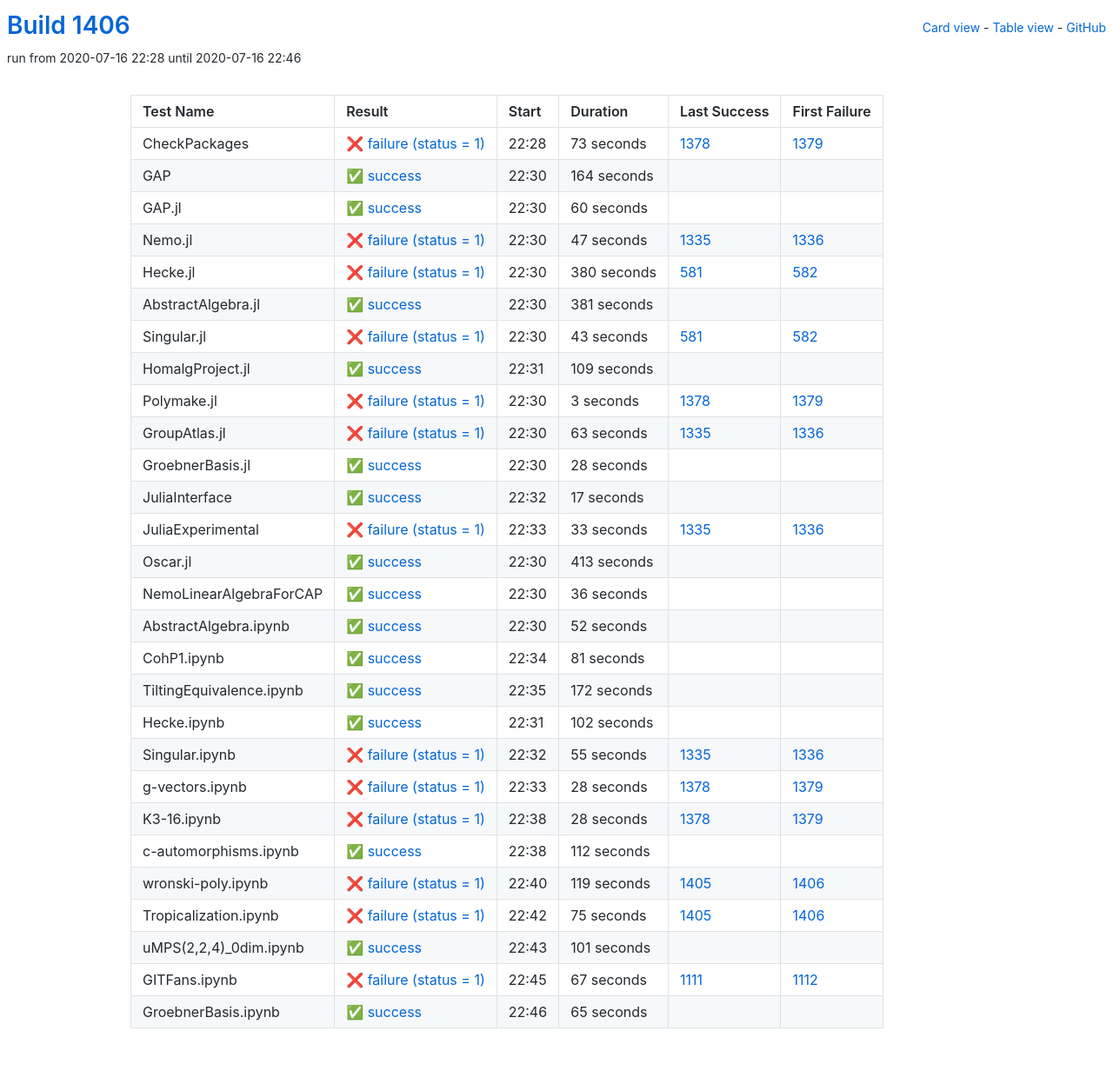
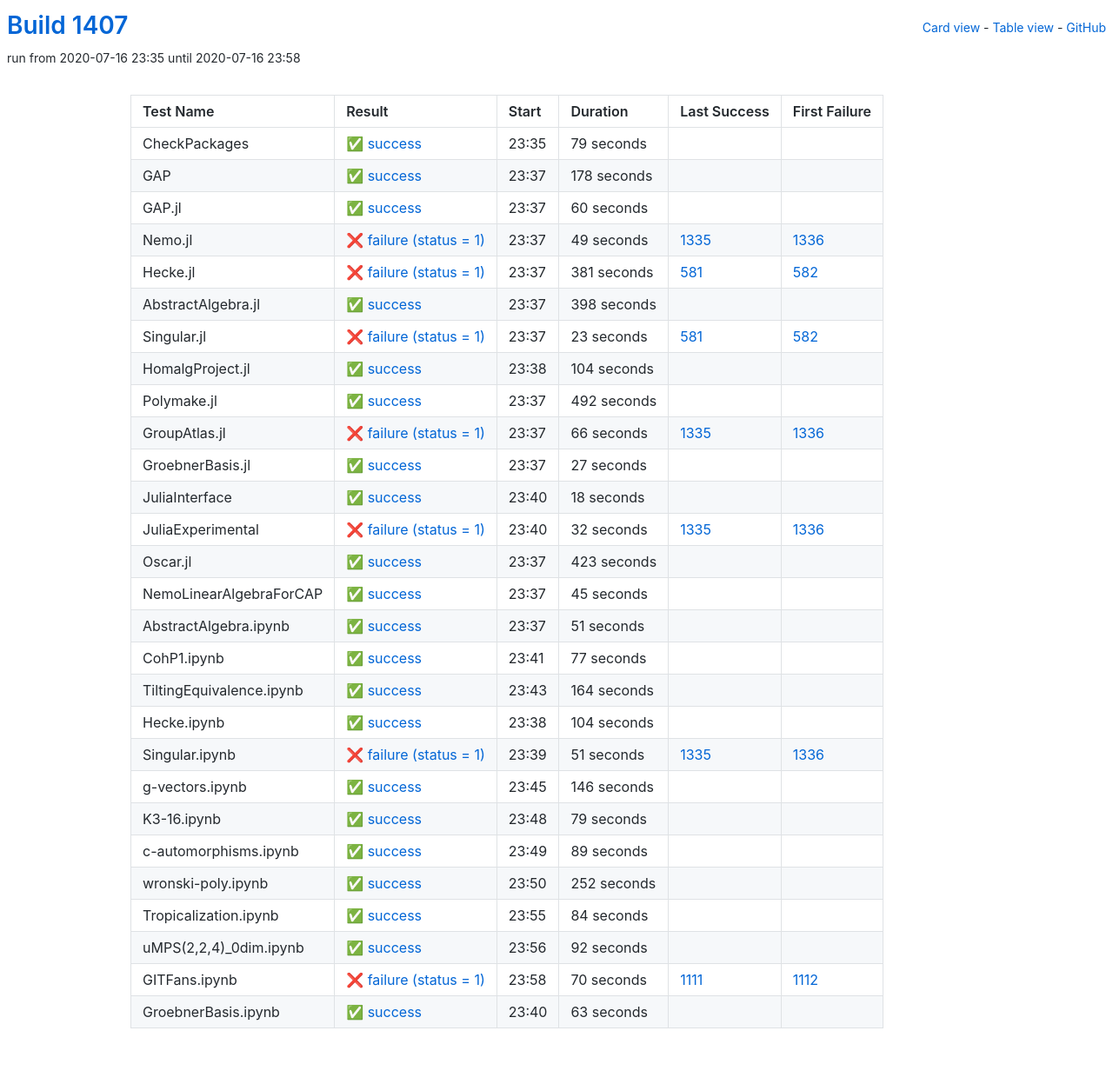
Before and after one commit to oscar-system/oscar-ci-status-1.4, a Jekyll site: the page built from table.html, in a window 1280 px wide. Shown: the whole page at 87% size. Built offline with Jekyll 4.4.1, drawn with Linux system fonts in a browser that asks for light colours.

Commit message:
Build #1407

```diff
--- a/_data/ci.yml
+++ b/_data/ci.yml
@@ -1,6 +1,6 @@
 ---
-build: 1406
-build_url: https://oscarci.mathematik.uni-kl.de/job/oscar-julia-1.4/1406/
+build: 1407
+build_url: https://oscarci.mathematik.uni-kl.de/job/oscar-julia-1.4/1407/
 job: oscar-julia-1.4
 organization: oscar-system
 repo: oscar-ci-status-1.4
@@ -8,32 +8,32 @@ repourl: https://github.com/oscar-system/oscar-ci-status-1.4
 tests:
 - name: CheckPackages
   id: checkpackages
-  log: https://oscarci.mathematik.uni-kl.de/job/oscar-julia-1.4/1406/artifact/logs/build-1406/CheckPackages.log
-  start: 2020-07-16 22:28
-  success: false
-  exitcode: 1
-  status: failure
-  duration: 73
-  last_success: 1378
-  last_success_url: https://oscarci.mathematik.uni-kl.de/job/oscar-julia-1.4/1378/
-  first_failure: 1379
-  first_failure_url: https://oscarci.mathematik.uni-kl.de/job/oscar-julia-1.4/1379/
-- name: GAP
-  id: gap
-  log: https://oscarci.mathematik.uni-kl.de/job/oscar-julia-1.4/1406/artifact/logs/build-1406/GAP.log
-  start: 2020-07-16 22:30
+  log: https://oscarci.mathematik.uni-kl.de/job/oscar-julia-1.4/1407/artifact/logs/build-1407/CheckPackages.log
+  start: 2020-07-16 23:35
   success: true
   exitcode: 0
   status: success
-  duration: 164
+  duration: 79
+  last_success: false
+  last_success_url:
+  first_failure: false
+  first_failure_url:
+- name: GAP
+  id: gap
+  log: https://oscarci.mathematik.uni-kl.de/job/oscar-julia-1.4/1407/artifact/logs/build-1407/GAP.log
+  start: 2020-07-16 23:37
+  success: true
+  exitcode: 0
+  status: success
+  duration: 178
   last_success: false
   last_success_url:
   first_failure: false
   first_failure_url:
 - name: GAP.jl
   id: gap-jl
-  log: https://oscarci.mathematik.uni-kl.de/job/oscar-julia-1.4/1406/artifact/logs/build-1406/GAP.jl.log
-  start: 2020-07-16 22:30
+  log: https://oscarci.mathematik.uni-kl.de/job/oscar-julia-1.4/1407/artifact/logs/build-1407/GAP.jl.log
+  start: 2020-07-16 23:37
   success: true
   exitcode: 0
   status: success
@@ -44,300 +44,300 @@ tests:
   first_failure_url:
 - name: Nemo.jl
   id: nemo-jl
-  log: https://oscarci.mathematik.uni-kl.de/job/oscar-julia-1.4/1406/artifact/logs/build-1406/Nemo.jl.log
-  start: 2020-07-16 22:30
+  log: https://oscarci.mathematik.uni-kl.de/job/oscar-julia-1.4/1407/artifact/logs/build-1407/Nemo.jl.log
+  start: 2020-07-16 23:37
   success: false
   exitcode: 1
   status: failure
-  duration: 47
+  duration: 49
   last_success: 1335
   last_success_url: https://oscarci.mathematik.uni-kl.de/job/oscar-julia-1.4/1335/
   first_failure: 1336
   first_failure_url: https://oscarci.mathematik.uni-kl.de/job/oscar-julia-1.4/1336/
 - name: Hecke.jl
   id: hecke-jl
-  log: https://oscarci.mathematik.uni-kl.de/job/oscar-julia-1.4/1406/artifact/logs/build-1406/Hecke.jl.log
-  start: 2020-07-16 22:30
+  log: https://oscarci.mathematik.uni-kl.de/job/oscar-julia-1.4/1407/artifact/logs/build-1407/Hecke.jl.log
+  start: 2020-07-16 23:37
   success: false
   exitcode: 1
   status: failure
-  duration: 380
+  duration: 381
   last_success: 581
   last_success_url: https://oscarci.mathematik.uni-kl.de/job/oscar-julia-1.4/581/
   first_failure: 582
   first_failure_url: https://oscarci.mathematik.uni-kl.de/job/oscar-julia-1.4/582/
 - name: AbstractAlgebra.jl
   id: abstractalgebra-jl
-  log: https://oscarci.mathematik.uni-kl.de/job/oscar-julia-1.4/1406/artifact/logs/build-1406/AbstractAlgebra.jl.log
-  start: 2020-07-16 22:30
+  log: https://oscarci.mathematik.uni-kl.de/job/oscar-julia-1.4/1407/artifact/logs/build-1407/AbstractAlgebra.jl.log
+  start: 2020-07-16 23:37
   success: true
   exitcode: 0
   status: success
-  duration: 381
+  duration: 398
   last_success: false
   last_success_url:
   first_failure: false
   first_failure_url:
 - name: Singular.jl
   id: singular-jl
-  log: https://oscarci.mathematik.uni-kl.de/job/oscar-julia-1.4/1406/artifact/logs/build-1406/Singular.jl.log
-  start: 2020-07-16 22:30
+  log: https://oscarci.mathematik.uni-kl.de/job/oscar-julia-1.4/1407/artifact/logs/build-1407/Singular.jl.log
+  start: 2020-07-16 23:37
   success: false
   exitcode: 1
   status: failure
-  duration: 43
+  duration: 23
   last_success: 581
   last_success_url: https://oscarci.mathematik.uni-kl.de/job/oscar-julia-1.4/581/
   first_failure: 582
   first_failure_url: https://oscarci.mathematik.uni-kl.de/job/oscar-julia-1.4/582/
 - name: HomalgProject.jl
   id: homalgproject-jl
-  log: https://oscarci.mathematik.uni-kl.de/job/oscar-julia-1.4/1406/artifact/logs/build-1406/HomalgProject.jl.log
-  start: 2020-07-16 22:31
+  log: https://oscarci.mathematik.uni-kl.de/job/oscar-julia-1.4/1407/artifact/logs/build-1407/HomalgProject.jl.log
+  start: 2020-07-16 23:38
   success: true
   exitcode: 0
   status: success
-  duration: 109
+  duration: 104
   last_success: false
   last_success_url:
   first_failure: false
   first_failure_url:
 - name: Polymake.jl
   id: polymake-jl
-  log: https://oscarci.mathematik.uni-kl.de/job/oscar-julia-1.4/1406/artifact/logs/build-1406/Polymake.jl.log
-  start: 2020-07-16 22:30
+  log: https://oscarci.mathematik.uni-kl.de/job/oscar-julia-1.4/1407/artifact/logs/build-1407/Polymake.jl.log
+  start: 2020-07-16 23:37
+  success: true
+  exitcode: 0
+  status: success
+  duration: 492
+  last_success: false
+  last_success_url:
+  first_failure: false
+  first_failure_url:
+- name: GroupAtlas.jl
+  id: groupatlas-jl
+  log: https://oscarci.mathematik.uni-kl.de/job/oscar-julia-1.4/1407/artifact/logs/build-1407/GroupAtlas.jl.log
+  start: 2020-07-16 23:37
   success: false
   exitcode: 1
   status: failure
-  duration: 3
-  last_success: 1378
-  last_success_url: https://oscarci.mathematik.uni-kl.de/job/oscar-julia-1.4/1378/
-  first_failure: 1379
-  first_failure_url: https://oscarci.mathematik.uni-kl.de/job/oscar-julia-1.4/1379/
-- name: GroupAtlas.jl
-  id: groupatlas-jl
-  log: https://oscarci.mathematik.uni-kl.de/job/oscar-julia-1.4/1406/artifact/logs/build-1406/GroupAtlas.jl.log
-  start: 2020-07-16 22:30
-  success: false
-  exitcode: 1
-  status: failure
-  duration: 63
+  duration: 66
   last_success: 1335
   last_success_url: https://oscarci.mathematik.uni-kl.de/job/oscar-julia-1.4/1335/
   first_failure: 1336
   first_failure_url: https://oscarci.mathematik.uni-kl.de/job/oscar-julia-1.4/1336/
 - name: GroebnerBasis.jl
   id: groebnerbasis-jl
-  log: https://oscarci.mathematik.uni-kl.de/job/oscar-julia-1.4/1406/artifact/logs/build-1406/GroebnerBasis.jl.log
-  start: 2020-07-16 22:30
+  log: https://oscarci.mathematik.uni-kl.de/job/oscar-julia-1.4/1407/artifact/logs/build-1407/GroebnerBasis.jl.log
+  start: 2020-07-16 23:37
   success: true
   exitcode: 0
   status: success
-  duration: 28
+  duration: 27
   last_success: false
   last_success_url:
   first_failure: false
   first_failure_url:
 - name: JuliaInterface
   id: juliainterface
-  log: https://oscarci.mathematik.uni-kl.de/job/oscar-julia-1.4/1406/artifact/logs/build-1406/JuliaInterface.log
-  start: 2020-07-16 22:32
+  log: https://oscarci.mathematik.uni-kl.de/job/oscar-julia-1.4/1407/artifact/logs/build-1407/JuliaInterface.log
+  start: 2020-07-16 23:40
   success: true
   exitcode: 0
   status: success
-  duration: 17
+  duration: 18
   last_success: false
   last_success_url:
   first_failure: false
   first_failure_url:
 - name: JuliaExperimental
   id: juliaexperimental
-  log: https://oscarci.mathematik.uni-kl.de/job/oscar-julia-1.4/1406/artifact/logs/build-1406/JuliaExperimental.log
-  start: 2020-07-16 22:33
+  log: https://oscarci.mathematik.uni-kl.de/job/oscar-julia-1.4/1407/artifact/logs/build-1407/JuliaExperimental.log
+  start: 2020-07-16 23:40
   success: false
   exitcode: 1
   status: failure
-  duration: 33
+  duration: 32
   last_success: 1335
   last_success_url: https://oscarci.mathematik.uni-kl.de/job/oscar-julia-1.4/1335/
   first_failure: 1336
   first_failure_url: https://oscarci.mathematik.uni-kl.de/job/oscar-julia-1.4/1336/
 - name: Oscar.jl
   id: oscar-jl
-  log: https://oscarci.mathematik.uni-kl.de/job/oscar-julia-1.4/1406/artifact/logs/build-1406/Oscar.jl.log
-  start: 2020-07-16 22:30
+  log: https://oscarci.mathematik.uni-kl.de/job/oscar-julia-1.4/1407/artifact/logs/build-1407/Oscar.jl.log
+  start: 2020-07-16 23:37
   success: true
   exitcode: 0
   status: success
-  duration: 413
+  duration: 423
   last_success: false
   last_success_url:
   first_failure: false
   first_failure_url:
 - name: NemoLinearAlgebraForCAP
   id: nemolinearalgebraforcap
-  log: https://oscarci.mathematik.uni-kl.de/job/oscar-julia-1.4/1406/artifact/logs/build-1406/NemoLinearAlgebraForCAP.log
-  start: 2020-07-16 22:30
+  log: https://oscarci.mathematik.uni-kl.de/job/oscar-julia-1.4/1407/artifact/logs/build-1407/NemoLinearAlgebraForCAP.log
+  start: 2020-07-16 23:37
   success: true
   exitcode: 0
   status: success
-  duration: 36
+  duration: 45
   last_success: false
   last_success_url:
   first_failure: false
   first_failure_url:
 - name: AbstractAlgebra.ipynb
   id: abstractalgebra-ipynb
-  log: https://oscarci.mathematik.uni-kl.de/job/oscar-julia-1.4/1406/artifact/logs/build-1406/AbstractAlgebra.ipynb.log
-  start: 2020-07-16 22:30
+  log: https://oscarci.mathematik.uni-kl.de/job/oscar-julia-1.4/1407/artifact/logs/build-1407/AbstractAlgebra.ipynb.log
+  start: 2020-07-16 23:37
   success: true
   exitcode: 0
   status: success
-  duration: 52
+  duration: 51
   last_success: false
   last_success_url:
   first_failure: false
   first_failure_url:
 - name: CohP1.ipynb
   id: cohp1-ipynb
-  log: https://oscarci.mathematik.uni-kl.de/job/oscar-julia-1.4/1406/artifact/logs/build-1406/CohP1.ipynb.log
-  start: 2020-07-16 22:34
+  log: https://oscarci.mathematik.uni-kl.de/job/oscar-julia-1.4/1407/artifact/logs/build-1407/CohP1.ipynb.log
+  start: 2020-07-16 23:41
   success: true
   exitcode: 0
   status: success
-  duration: 81
+  duration: 77
   last_success: false
   last_success_url:
   first_failure: false
   first_failure_url:
 - name: TiltingEquivalence.ipynb
   id: tiltingequivalence-ipynb
-  log: https://oscarci.mathematik.uni-kl.de/job/oscar-julia-1.4/1406/artifact/logs/build-1406/TiltingEquivalence.ipynb.log
-  start: 2020-07-16 22:35
+  log: https://oscarci.mathematik.uni-kl.de/job/oscar-julia-1.4/1407/artifact/logs/build-1407/TiltingEquivalence.ipynb.log
+  start: 2020-07-16 23:43
   success: true
   exitcode: 0
   status: success
-  duration: 172
+  duration: 164
   last_success: false
   last_success_url:
   first_failure: false
   first_failure_url:
 - name: Hecke.ipynb
   id: hecke-ipynb
-  log: https://oscarci.mathematik.uni-kl.de/job/oscar-julia-1.4/1406/artifact/logs/build-1406/Hecke.ipynb.log
-  start: 2020-07-16 22:31
+  log: https://oscarci.mathematik.uni-kl.de/job/oscar-julia-1.4/1407/artifact/logs/build-1407/Hecke.ipynb.log
+  start: 2020-07-16 23:38
   success: true
   exitcode: 0
   status: success
-  duration: 102
+  duration: 104
   last_success: false
   last_success_url:
   first_failure: false
   first_failure_url:
 - name: Singular.ipynb
   id: singular-ipynb
-  log: https://oscarci.mathematik.uni-kl.de/job/oscar-julia-1.4/1406/artifact/logs/build-1406/Singular.ipynb.log
-  start: 2020-07-16 22:32
+  log: https://oscarci.mathematik.uni-kl.de/job/oscar-julia-1.4/1407/artifact/logs/build-1407/Singular.ipynb.log
+  start: 2020-07-16 23:39
   success: false
   exitcode: 1
   status: failure
-  duration: 55
+  duration: 51
   last_success: 1335
   last_success_url: https://oscarci.mathematik.uni-kl.de/job/oscar-julia-1.4/1335/
   first_failure: 1336
   first_failure_url: https://oscarci.mathematik.uni-kl.de/job/oscar-julia-1.4/1336/
 - name: g-vectors.ipynb
   id: g-vectors-ipynb
-  log: https://oscarci.mathematik.uni-kl.de/job/oscar-julia-1.4/1406/artifact/logs/build-1406/g-vectors.ipynb.log
-  start: 2020-07-16 22:33
-  success: false
-  exitcode: 1
-  status: failure
-  duration: 28
-  last_success: 1378
-  last_success_url: https://oscarci.mathematik.uni-kl.de/job/oscar-julia-1.4/1378/
-  first_failure: 1379
-  first_failure_url: https://oscarci.mathematik.uni-kl.de/job/oscar-julia-1.4/1379/
-- name: K3-16.ipynb
-  id: k3-16-ipynb
-  log: https://oscarci.mathematik.uni-kl.de/job/oscar-julia-1.4/1406/artifact/logs/build-1406/K3-16.ipynb.log
-  start: 2020-07-16 22:38
-  success: false
-  exitcode: 1
-  status: failure
-  duration: 28
-  last_success: 1378
-  last_success_url: https://oscarci.mathematik.uni-kl.de/job/oscar-julia-1.4/1378/
-  first_failure: 1379
-  first_failure_url: https://oscarci.mathematik.uni-kl.de/job/oscar-julia-1.4/1379/
-- name: c-automorphisms.ipynb
-  id: c-automorphisms-ipynb
-  log: https://oscarci.mathematik.uni-kl.de/job/oscar-julia-1.4/1406/artifact/logs/build-1406/c-automorphisms.ipynb.log
-  start: 2020-07-16 22:38
+  log: https://oscarci.mathematik.uni-kl.de/job/oscar-julia-1.4/1407/artifact/logs/build-1407/g-vectors.ipynb.log
+  start: 2020-07-16 23:45
   success: true
   exitcode: 0
   status: success
-  duration: 112
+  duration: 146
+  last_success: false
+  last_success_url:
+  first_failure: false
+  first_failure_url:
+- name: K3-16.ipynb
+  id: k3-16-ipynb
+  log: https://oscarci.mathematik.uni-kl.de/job/oscar-julia-1.4/1407/artifact/logs/build-1407/K3-16.ipynb.log
+  start: 2020-07-16 23:48
+  success: true
+  exitcode: 0
+  status: success
+  duration: 79
+  last_success: false
+  last_success_url:
+  first_failure: false
+  first_failure_url:
+- name: c-automorphisms.ipynb
+  id: c-automorphisms-ipynb
+  log: https://oscarci.mathematik.uni-kl.de/job/oscar-julia-1.4/1407/artifact/logs/build-1407/c-automorphisms.ipynb.log
+  start: 2020-07-16 23:49
+  success: true
+  exitcode: 0
+  status: success
+  duration: 89
   last_success: false
   last_success_url:
   first_failure: false
   first_failure_url:
 - name: wronski-poly.ipynb
   id: wronski-poly-ipynb
-  log: https://oscarci.mathematik.uni-kl.de/job/oscar-julia-1.4/1406/artifact/logs/build-1406/wronski-poly.ipynb.log
-  start: 2020-07-16 22:40
-  success: false
-  exitcode: 1
-  status: failure
-  duration: 119
-  last_success: 1405
-  last_success_url: https://oscarci.mathematik.uni-kl.de/job/oscar-julia-1.4/1405/
-  first_failure: 1406
-  first_failure_url: https://oscarci.mathematik.uni-kl.de/job/oscar-julia-1.4/1406/
-- name: Tropicalization.ipynb
-  id: tropicalization-ipynb
-  log: https://oscarci.mathematik.uni-kl.de/job/oscar-julia-1.4/1406/artifact/logs/build-1406/Tropicalization.ipynb.log
-  start: 2020-07-16 22:42
-  success: false
-  exitcode: 1
-  status: failure
-  duration: 75
-  last_success: 1405
-  last_success_url: https://oscarci.mathematik.uni-kl.de/job/oscar-julia-1.4/1405/
-  first_failure: 1406
-  first_failure_url: https://oscarci.mathematik.uni-kl.de/job/oscar-julia-1.4/1406/
-- name: uMPS(2,2,4)_0dim.ipynb
-  id: umps-2-2-4-0dim-ipynb
-  log: https://oscarci.mathematik.uni-kl.de/job/oscar-julia-1.4/1406/artifact/logs/build-1406/uMPS-2-2-4-_0dim.ipynb.log
-  start: 2020-07-16 22:43
+  log: https://oscarci.mathematik.uni-kl.de/job/oscar-julia-1.4/1407/artifact/logs/build-1407/wronski-poly.ipynb.log
+  start: 2020-07-16 23:50
   success: true
   exitcode: 0
   status: success
-  duration: 101
+  duration: 252
+  last_success: false
+  last_success_url:
+  first_failure: false
+  first_failure_url:
+- name: Tropicalization.ipynb
+  id: tropicalization-ipynb
+  log: https://oscarci.mathematik.uni-kl.de/job/oscar-julia-1.4/1407/artifact/logs/build-1407/Tropicalization.ipynb.log
+  start: 2020-07-16 23:55
+  success: true
+  exitcode: 0
+  status: success
+  duration: 84
+  last_success: false
+  last_success_url:
+  first_failure: false
+  first_failure_url:
+- name: uMPS(2,2,4)_0dim.ipynb
+  id: umps-2-2-4-0dim-ipynb
+  log: https://oscarci.mathematik.uni-kl.de/job/oscar-julia-1.4/1407/artifact/logs/build-1407/uMPS-2-2-4-_0dim.ipynb.log
+  start: 2020-07-16 23:56
+  success: true
+  exitcode: 0
+  status: success
+  duration: 92
   last_success: false
   last_success_url:
   first_failure: false
   first_failure_url:
 - name: GITFans.ipynb
   id: gitfans-ipynb
-  log: https://oscarci.mathematik.uni-kl.de/job/oscar-julia-1.4/1406/artifact/logs/build-1406/GITFans.ipynb.log
-  start: 2020-07-16 22:45
+  log: https://oscarci.mathematik.uni-kl.de/job/oscar-julia-1.4/1407/artifact/logs/build-1407/GITFans.ipynb.log
+  start: 2020-07-16 23:58
   success: false
   exitcode: 1
   status: failure
-  duration: 67
+  duration: 70
   last_success: 1111
   last_success_url: https://oscarci.mathematik.uni-kl.de/job/oscar-julia-1.4/1111/
   first_failure: 1112
   first_failure_url: https://oscarci.mathematik.uni-kl.de/job/oscar-julia-1.4/1112/
 - name: GroebnerBasis.ipynb
   id: groebnerbasis-ipynb
-  log: https://oscarci.mathematik.uni-kl.de/job/oscar-julia-1.4/1406/artifact/logs/build-1406/GroebnerBasis.ipynb.log
-  start: 2020-07-16 22:46
+  log: https://oscarci.mathematik.uni-kl.de/job/oscar-julia-1.4/1407/artifact/logs/build-1407/GroebnerBasis.ipynb.log
+  start: 2020-07-16 23:40
   success: true
   exitcode: 0
   status: success
-  duration: 65
+  duration: 63
   last_success: false
   last_success_url:
   first_failure: false
```
Also changed, not shown: README.md.
